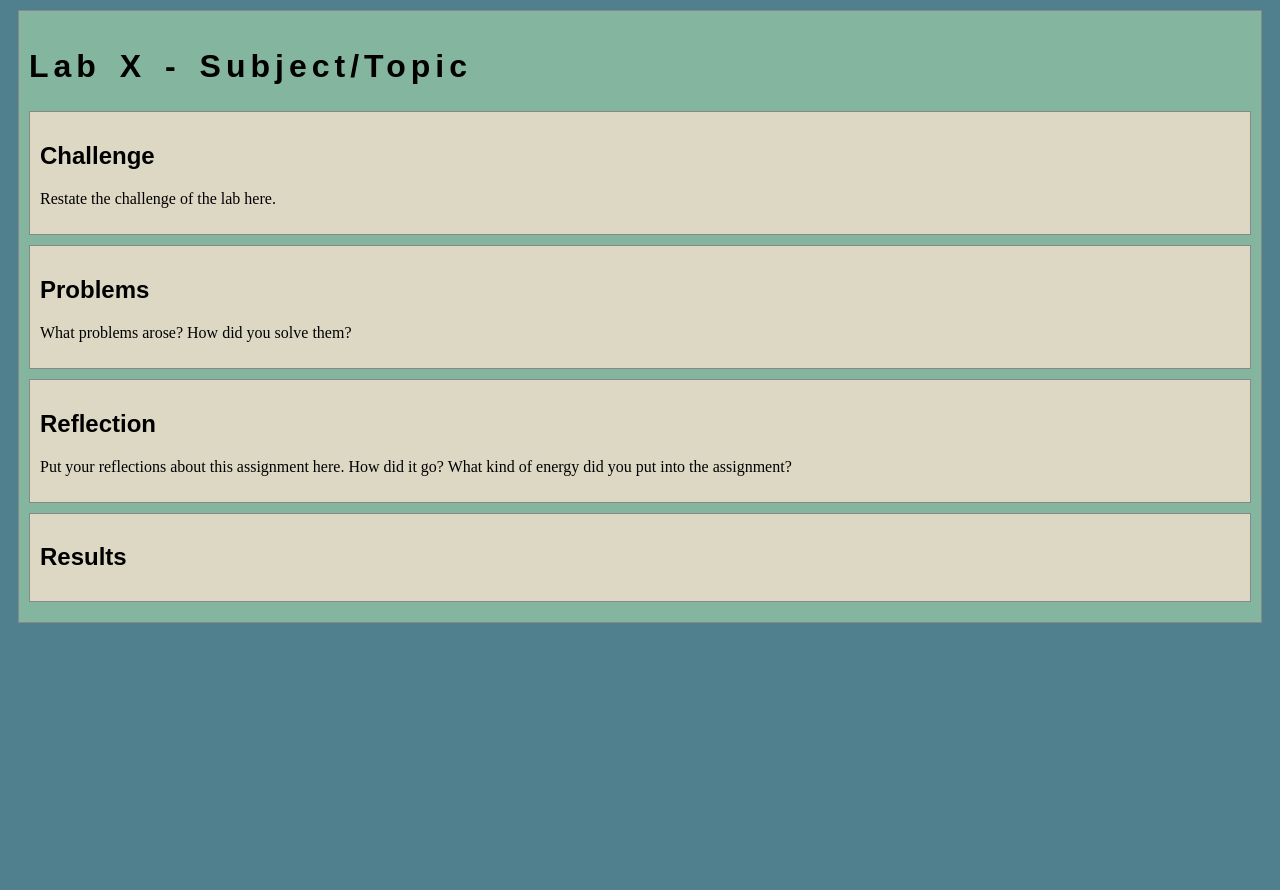
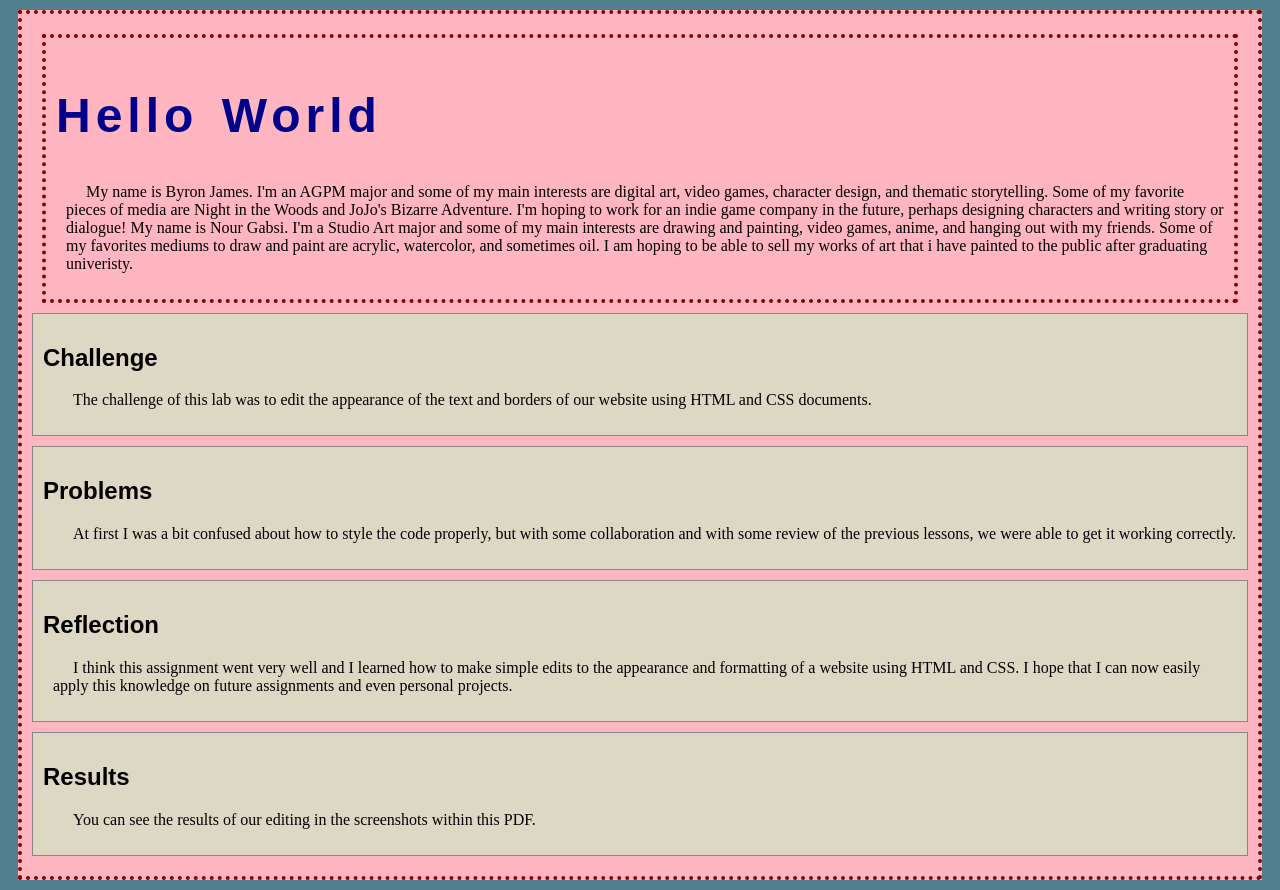
Before and after one commit to aokay27/art101, a plain HTML site: page lab2/index.html in a window 1280 px wide. Before the commit the page ends 800 px from the top, so only its background shows below. Drawn offline with nearby package versions, Linux system fonts and the light colour scheme.

Commit message:
lab 2 css

```diff
--- a/lab2/css/lab.css
+++ b/lab2/css/lab.css
@@ -7,3 +7,18 @@
     border: solid 1px #888;
     background-color: #DDD8C4;
   }
+
+  h1{
+    color: darkblue;
+    font-size: 300%;
+  }
+
+  p{
+    text-indent: 20px;
+    margin-left: 10px;
+  }
+
+  #content {
+    background-color: lightpink;
+    border: dotted 4px darkred;
+  }
--- a/lab2/index.html
+++ b/lab2/index.html
@@ -2,7 +2,7 @@
 <html>
 <head>
 	<!-- This title is used for tabs and bookmarks -->
-	<title>Lab X - Subject/Topic</title>
+	<title>Lab 2 - HTML and CSS</title>
 
 	<!-- Use UTF character set, a good idea with any webpage -->
   	<meta charset="UTF-8" />
@@ -23,24 +23,30 @@
 	<!-- Style this page by changing the CSS in ../css/site.css or css/lab.css -->
 	<main id="content">
 		<section>
-			<h1>Lab X - Subject/Topic</h1>
+			<div id="content">
+			<h1>Hello World</h1>
+			<p>My name is Byron James. I'm an AGPM major and some of my main interests are digital art, video games, character design, and thematic storytelling. Some of my favorite pieces of media are Night in the Woods and JoJo's Bizarre Adventure. I'm hoping to work for an indie game company in the future, perhaps designing characters and writing story or dialogue!
+				My name is Nour Gabsi. I'm a Studio Art major and some of my main interests are drawing and painting, video games, anime, and hanging out with my friends. Some of my favorites mediums to draw and paint are acrylic, watercolor, and sometimes oil. I am hoping to be able to sell my works of art that i have painted to the public after graduating univeristy.
+			</p>
+			</div>
 			<div class="minor-section">
 					<h2>Challenge</h2>
-					<p>Restate the challenge of the lab here.</p>
+					<p>The challenge of this lab was to edit the appearance of the text and borders of our website using HTML and CSS documents.</p>
 			</div>
 
 			<div class="minor-section">
 					<h2>Problems</h2>
-					<p>What problems arose? How did you solve them? </p>
+					<p>At first I was a bit confused about how to style the code properly, but with some collaboration and with some review of the previous lessons, we were able to get it working correctly.</p>
 			</div>
 
 			<div class="minor-section">
 					<h2>Reflection</h2>
-					<p>Put your reflections about this assignment here. How did it go? What kind of energy did you put into the assignment? </p>
+					<p>I think this assignment went very well and I learned how to make simple edits to the appearance and formatting of a website using HTML and CSS. I hope that I can now easily apply this knowledge on future assignments and even personal projects.</p>
 			</div>
 
 			<div class="minor-section">
 					<h2>Results</h2>
+					<p>You can see the results of our editing in the screenshots within this PDF.</p>
 					<div id="output"></div>
 			</div>
 		</section>
```
Also changed, not shown: index.html (+5 -1 lines).
